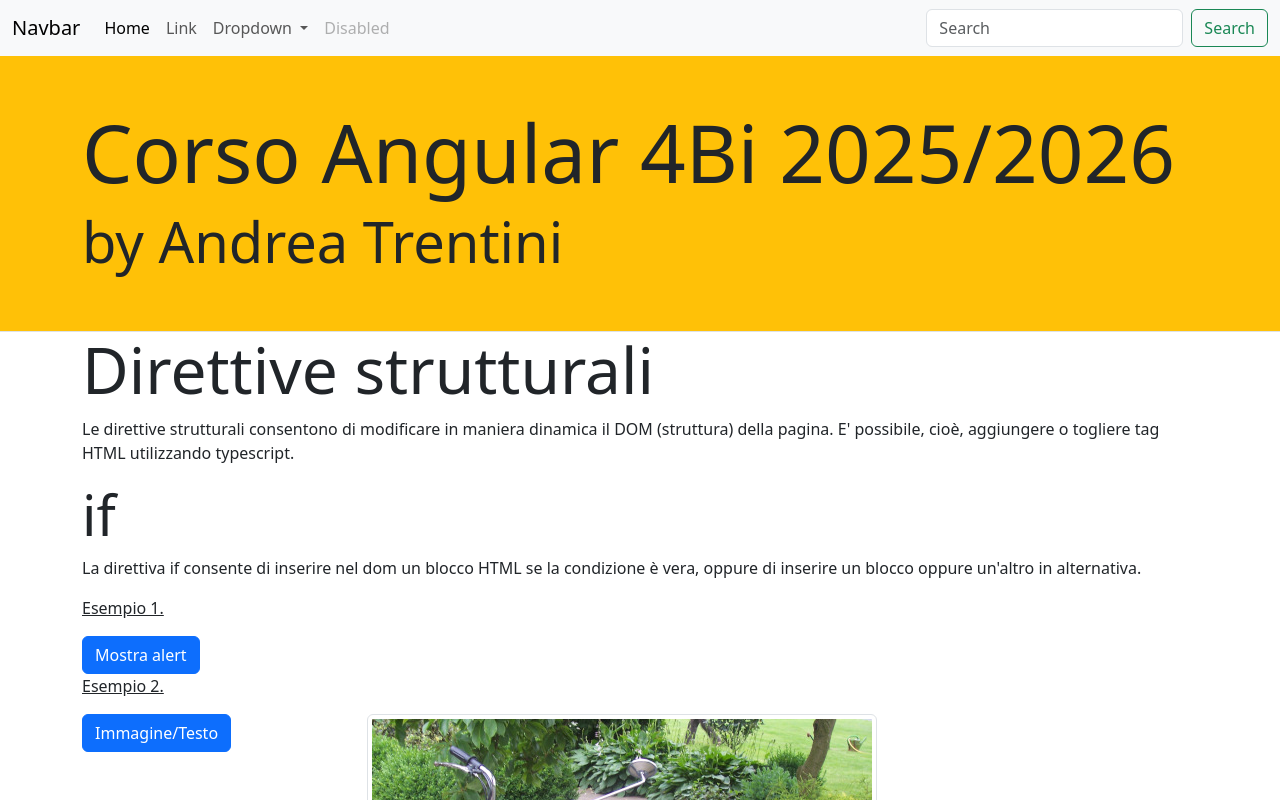
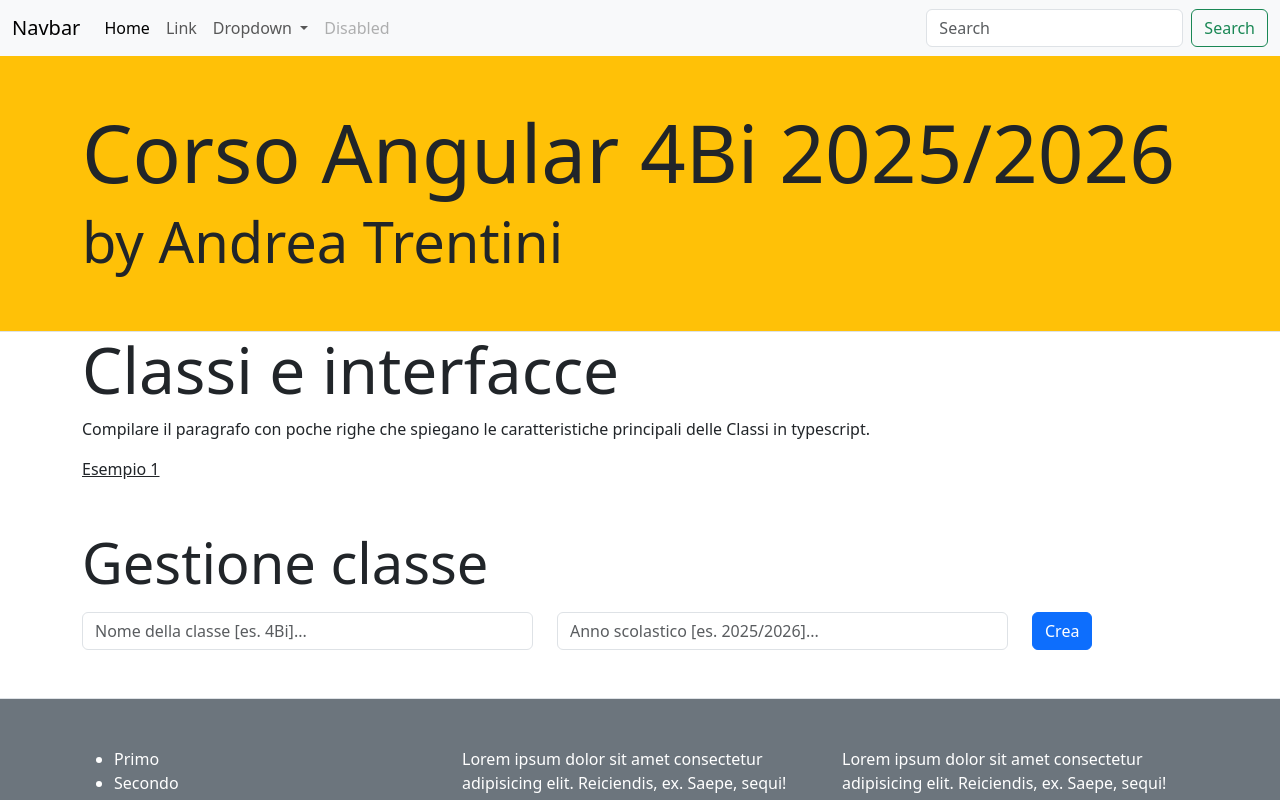
Before and after one commit to theozadra/Corso-Angular-4Bi-2025-2026, an Angular app in the folder corso/: page / in a window 1280 px wide. Shown: the top 800 px of the page. Built offline with nearby package versions, Linux system fonts and the light colour scheme.

Commit message:
FEAT: completata la classe ClasseScolastica

```diff
--- a/corso/src/app/app.html
+++ b/corso/src/app/app.html
@@ -2,6 +2,7 @@
 <app-header></app-header>
 <div class="container">
   <!-- <app-bindings></app-bindings> -->
-   <app-direttive-strutturali></app-direttive-strutturali>
+  <!-- <app-direttive-strutturali></app-direttive-strutturali> -->
+  <app-classi-interfacce></app-classi-interfacce>
 </div>
 <app-footer></app-footer>
--- a/corso/src/app/app.ts
+++ b/corso/src/app/app.ts
@@ -5,10 +5,11 @@
 import { Footer } from './footer/footer';
 import { NavBar } from './nav-bar/nav-bar';
 import { DirettiveStrutturali } from './direttive-strutturali/direttive-strutturali';
+import { ClassiInterfacce } from './classi-interfacce/classi-interfacce';
 
 @Component({
   selector: 'app-root',
-  imports: [RouterOutlet, Bindings, Header, Footer, NavBar, DirettiveStrutturali],
+  imports: [RouterOutlet, Bindings, Header, Footer, NavBar, DirettiveStrutturali, ClassiInterfacce],
   templateUrl: './app.html',
   styleUrl: './app.css'
 })
--- a/corso/src/app/classi-interfacce/classi-interfacce.html
+++ b/corso/src/app/classi-interfacce/classi-interfacce.html
@@ -1 +1,28 @@
-<p>classi-interfacce works!</p>
+<h3 class="display-3">
+    Classi e interfacce
+</h3>
+<p>Compilare il paragrafo con poche righe che spiegano le caratteristiche principali delle
+    Classi in typescript.
+</p>
+<p><u>Esempio 1</u></p>
+<div class="my-5">
+    <h4 class="display-4">Gestione classe</h4>
+    <div class="row my-3">
+        <div class="col-sm-5">
+            <div>
+                <input type="text" class="form-control"
+                       placeholder="Nome della classe [es. 4Bi]..." #inNomeClasse>
+            </div>
+        </div>
+        <div class="col-sm-5">
+            <div>
+                <input type="text" class="form-control"
+                       placeholder="Anno scolastico [es. 2025/2026]..." #inAS>
+            </div>
+        </div>
+        <div class="col-sm-2">
+            <button class="btn btn-primary"
+            (click)="creaClasse(inNomeClasse.value, inAS.value)">Crea</button>
+        </div>
+    </div>
+</div>
```
Also changed, not shown: corso/src/app/classi-interfacce/classe-scolastica.ts (added, +65 -0 lines), corso/src/app/classi-interfacce/studente.ts (added, +57 -0 lines), corso/src/app/classi-interfacce/classi-interfacce.ts (line endings or trailing spaces), corso/src/app/classi-interfacce/persona.ts (line endings or trailing spaces), 2 other files (tests, documents, lock files or other folders).
